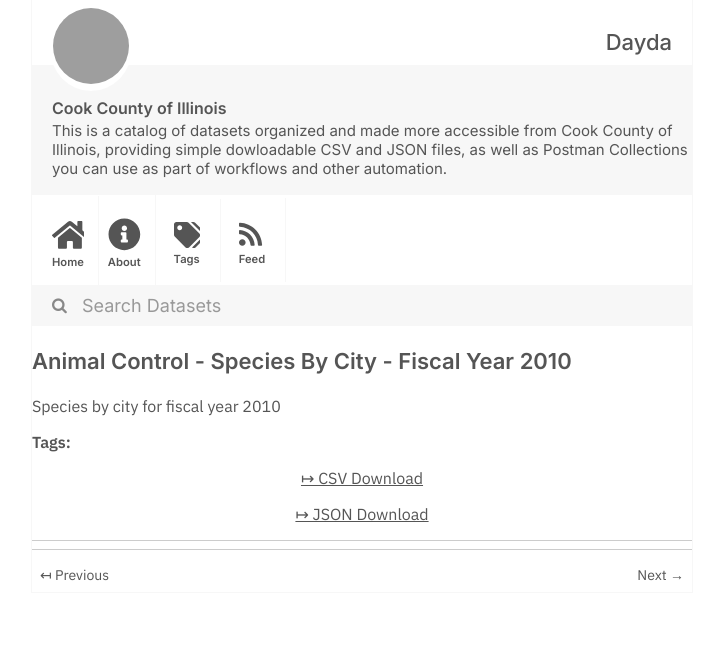
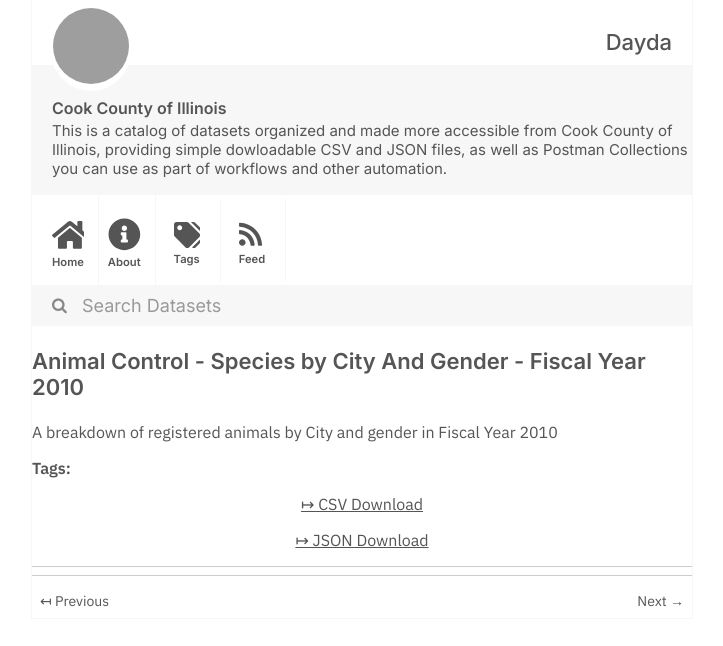
Before and after one commit to dayda-entities/cook-county-of-illinois, a Jekyll site: the page built from _posts/2020-11-10-animal-control-species-by-city.md, in a window 1280 px wide, cut to the strip 0-646 px from the top of the page. Shown: the whole strip, without its empty margins (278-1001 px from the left). Built offline with Jekyll 4.4.1, drawn with Linux system fonts in a browser that asks for light colours; grey boxes are pictures that could not be loaded.

Commit message:
Publish Data

```diff
--- a/_posts/2020-11-10-animal-control-species-by-city.md
+++ b/_posts/2020-11-10-animal-control-species-by-city.md
@@ -1,17 +1,17 @@
 ---
-title: Animal Control - Species By City - Fiscal Year 2010
-created: '2020-11-10T16:57:54.938634'
-modified: '2020-11-10T16:57:54.938644'
+title: Animal Control - Species by City And Gender - Fiscal Year 2010
+created: '2020-11-10T16:57:41.877234'
+modified: '2020-11-10T16:57:41.877244'
 state: active
 type: dataset
 tags: []
 groups:
   - Local Government
 csv_url: >-
-  https://datacatalog.cookcountyil.gov/api/views/w3ph-28pq/rows.csv?accessType=DOWNLOAD
+  https://datacatalog.cookcountyil.gov/api/views/nfgr-xadh/rows.csv?accessType=DOWNLOAD
 json_url: >-
-  https://datacatalog.cookcountyil.gov/api/views/w3ph-28pq/rows.json?accessType=DOWNLOAD
+  https://datacatalog.cookcountyil.gov/api/views/nfgr-xadh/rows.json?accessType=DOWNLOAD
 layout: post
 
 ---
-Species by city for fiscal year 2010
+A breakdown of registered animals by City and gender in Fiscal Year 2010
```
